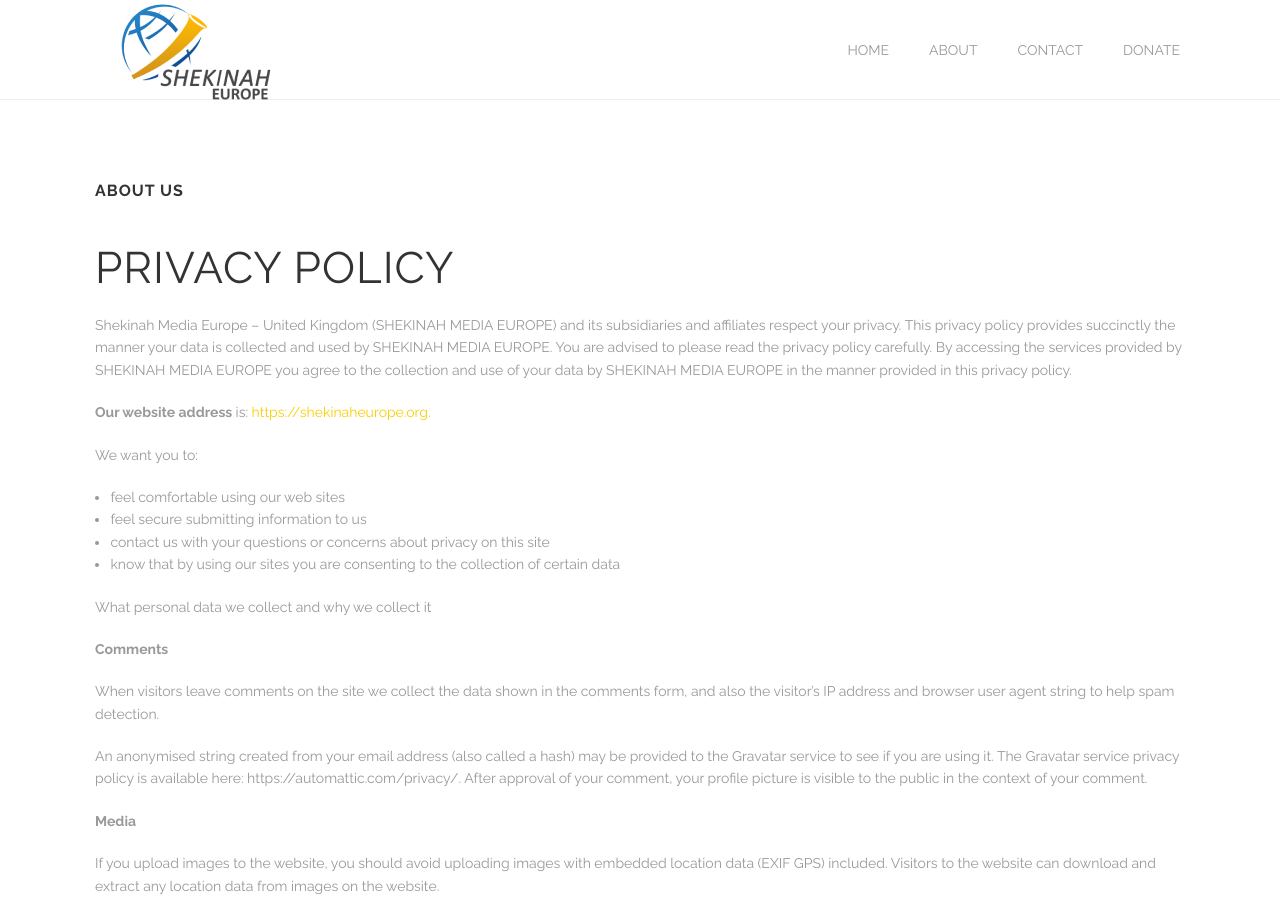
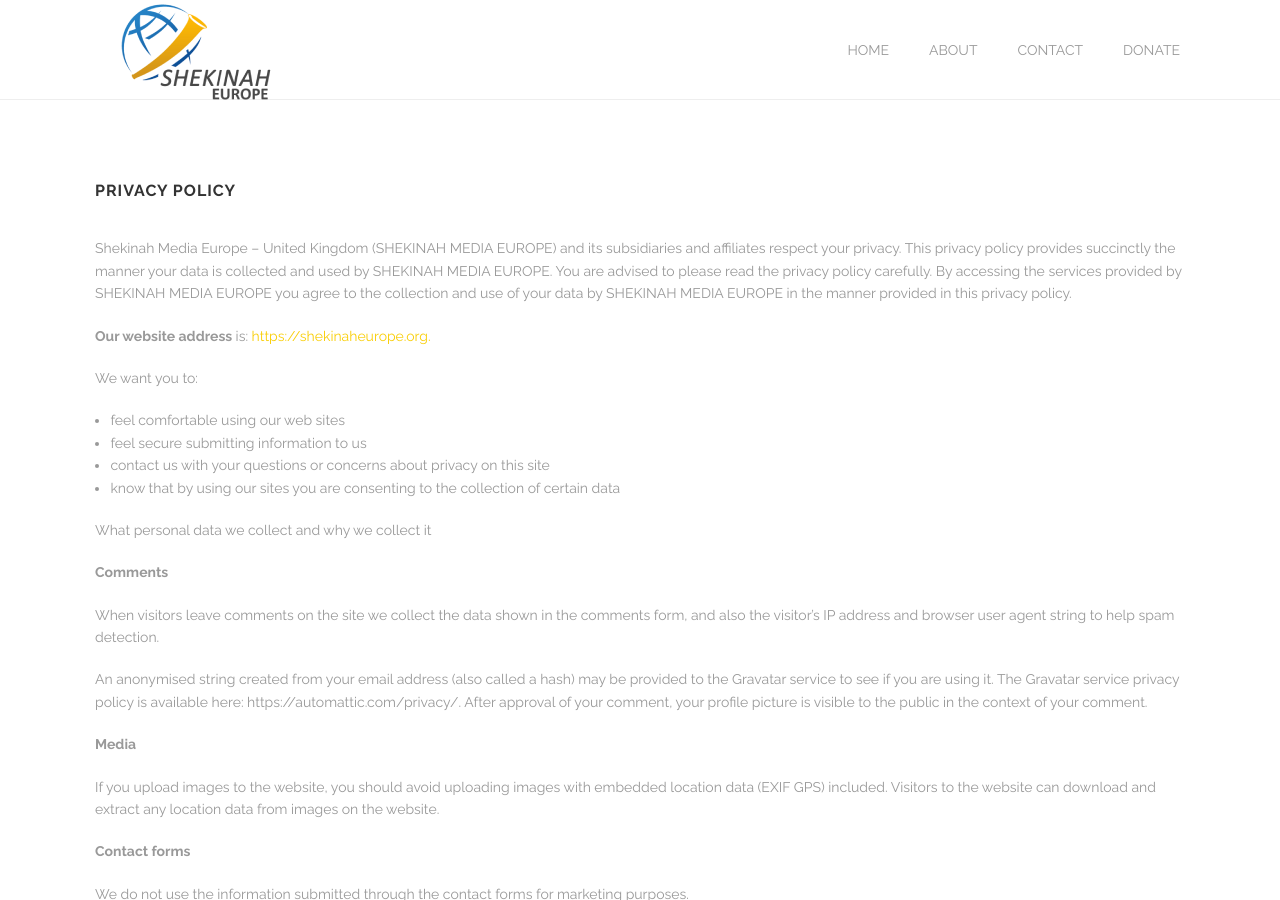
Before and after one commit to Shekinah-Europe/shekinaheurope.github.io, a Jekyll site: the page built from privacy_policy.html, in a window 1280 px wide and 900 px high. Built offline with Jekyll 4.4.1, drawn with Linux system fonts in a browser that asks for light colours.

Commit message:
Added privacy policy

```diff
--- a/privacy_policy.html
+++ b/privacy_policy.html
@@ -61,9 +61,9 @@
 <div class='full'>
   <div class='row'>
     <div class='medium-12 columns'>
-      <h3>About Us</h3>
+      <h3>Privacy Policy</h3>
       <div class='spacing'></div>
-      <h1><span style="font-weight: 400;">Privacy Policy</span></h1>
+
 <p><span style="font-weight: 400;">Shekinah Media Europe – United Kingdom (SHEKINAH MEDIA EUROPE) and its subsidiaries and affiliates respect your privacy. This privacy policy provides succinctly the manner your data is collected and used by SHEKINAH MEDIA EUROPE. You are advised to please read the privacy policy carefully. By accessing the services provided by SHEKINAH MEDIA EUROPE you agree to the collection and use of your data by SHEKINAH MEDIA EUROPE in the manner provided in this privacy policy.</span></p>
 <p><b>Our website address </b><span style="font-weight: 400;">is: <a href="https://shekinaheurope.org.">https://shekinaheurope.org.</a></span></p>
 
```
Also changed, not shown: 7 other files.
